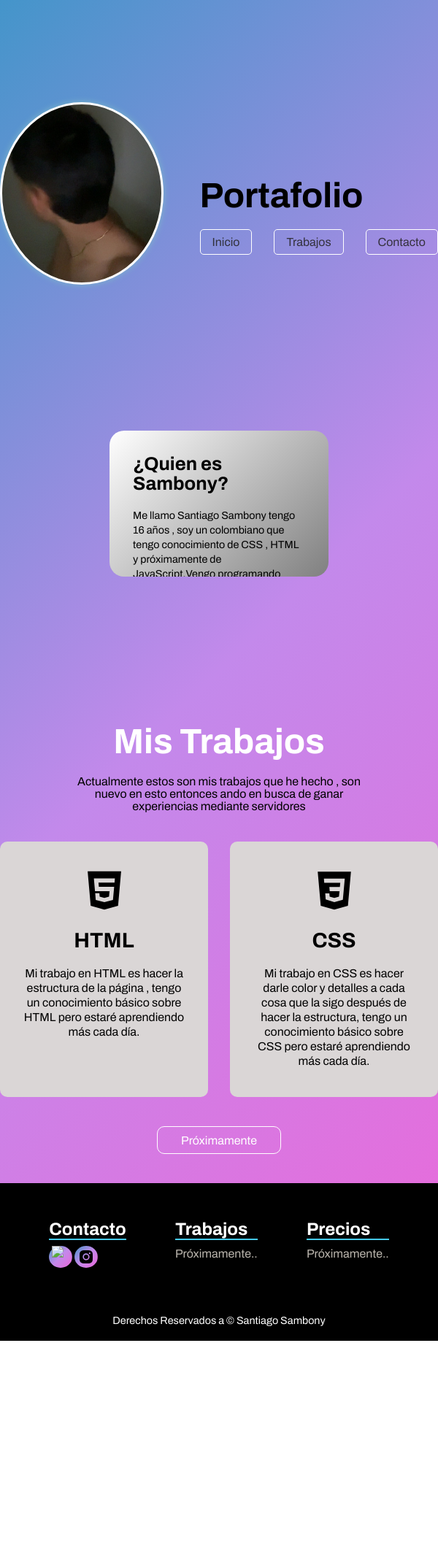
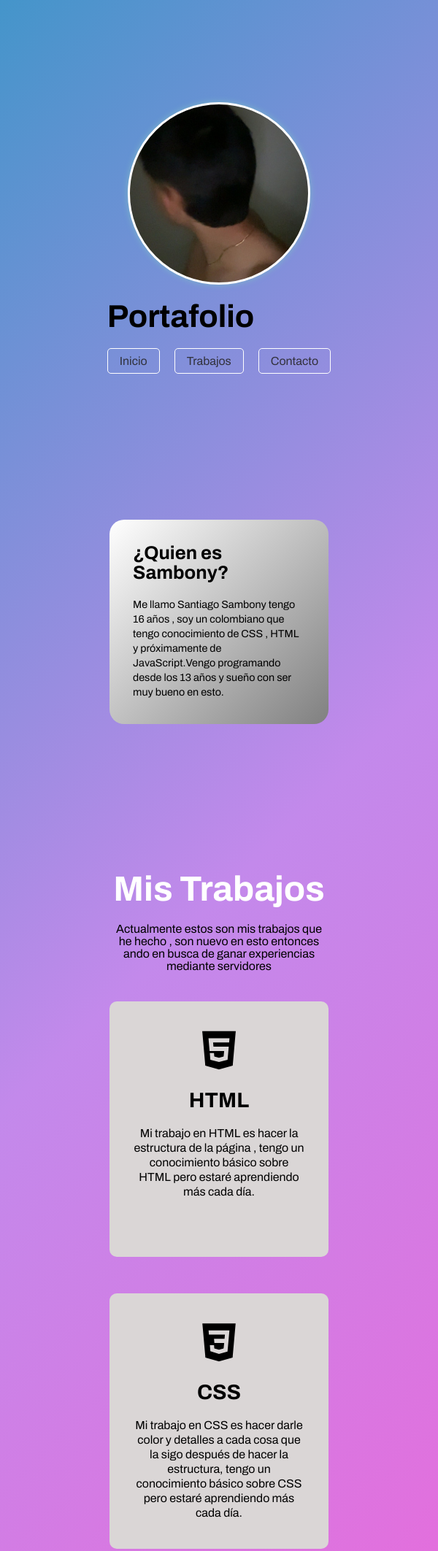
Before and after one commit to zSantiCG/Sambony, a plain HTML site: page index.html in a window 600 px wide. Shown: the top 2125 px of the page at 73% size. Before the commit the page ends 1837 px from the top, so only its background shows below. Drawn offline with Linux system fonts and the light colour scheme.

Commit message:
Adaptation phone 400px

```diff
--- a/css/style.css
+++ b/css/style.css
@@ -295,7 +295,132 @@ body{
     bottom: 20px;
 }
 
+@media (min-width: 400px) and (max-width: 720px){
+    .main{
+        flex-direction: column;
+        gap: 0;
+        justify-self: center;
+
+    }
+
+    .main__title{
+        margin-top: 20px;
+        font-size: 2.7rem;
+    }
+
+    .main__list{
+        display: flex;
+        gap: 20px;
+        padding: 0;
+        margin-top: 20px;
+
+
+    }
+
+    .main_list_items{
+
+        list-style: none;
+        border: 1px solid #ffffff;
+        padding: .4em .9em;
+        border-radius: 5px;
+
+    }
+
+    .inicio{
+        background: linear-gradient(135deg, white, gray);
+        height: 280px;
+        width: 300px;
+        margin: 200px auto;
+        padding: 2em;
+        border-radius: 20px;
+    }
+
+    .trabajos__title{
+        font-size: 3rem;
+        color: white;
+        text-align: center;
+        text-shadow: 1px -9px 2px 0px  black;
+
+    }
+
+    .trabajos__description{
+        font-size: 1em;
+        width: 300px;
+        text-align: center;
+        margin: 20px auto;
+    }
+
+    .contain{
+            display: flex;
+            justify-content: center;
+            gap: 30px;
+            flex-direction: column;
+            align-items: center;
+
+    }
+
+    .container1{
+        margin-top: 20px;
+        background-color: #dad6d6;
+        width: 300px;
+        height: 350px;
+        padding: 2em;
+        border-radius: 10px;
+        text-align: center;
+    }
+
+    .general__title{
+        font-size: 1.1rem;
+        border-bottom: 2px solid #45c9eb;
+    }
+
+    .general__link{
+        font-size: .8rem;
+    }
+
+    .contacto__img{
+        width: 20px;
+    }
+
+    .contain2{
+
+        display: inline-flex;
+
+        margin-top: 8px;
+        width: 24px;
+        height: 25px;
+        background: linear-gradient(135deg, #4495ca, #c389eb, #eb68d9);
+
+        border-radius: 100%;
+        background-position: center;
+        background-size: cover;
+        justify-content: center;
+    }
+
+
+
+}
+
+
+
 @media (min-width: 1100px){
+    .contain2{
+
+        display: inline-flex;
+
+        margin-top: 8px;
+        width: 30%;
+        height: 23%;
+        background: linear-gradient(135deg, #4495ca, #c389eb, #eb68d9);
+
+        border-radius: 100%;
+        background-position: center;
+        background-size: cover;
+        justify-content: center;
+
+
+
+    }
 
     .main__img{
         width: 230px;
@@ -304,23 +429,8 @@ body{
         border: 3px solid white;
         box-shadow: 0px 0px 9px #7bb7c9;
         margin-top: 140px;
-        background-image: linear-gradient(#ffffff00, #ffffff00), url("../assets/icon.jpeg");
+        background-image: linear-gradient(#ffffff00, #ffffff00), url("../assets/img.jpeg");
         background-position: center;
         background-size: cover;
     }
-
-
-    .contain2{
-        display: inline-flex;
-        width: 30%;
-        height: 23%;
-        background: linear-gradient(135deg, #4495ca, #c389eb, #eb68d9);
-
-        border-radius: 100%;
-        background-position: center;
-        background-size: cover;
-        justify-content: center;
-        margin-top: 8px;
-
-    }
 }
```
